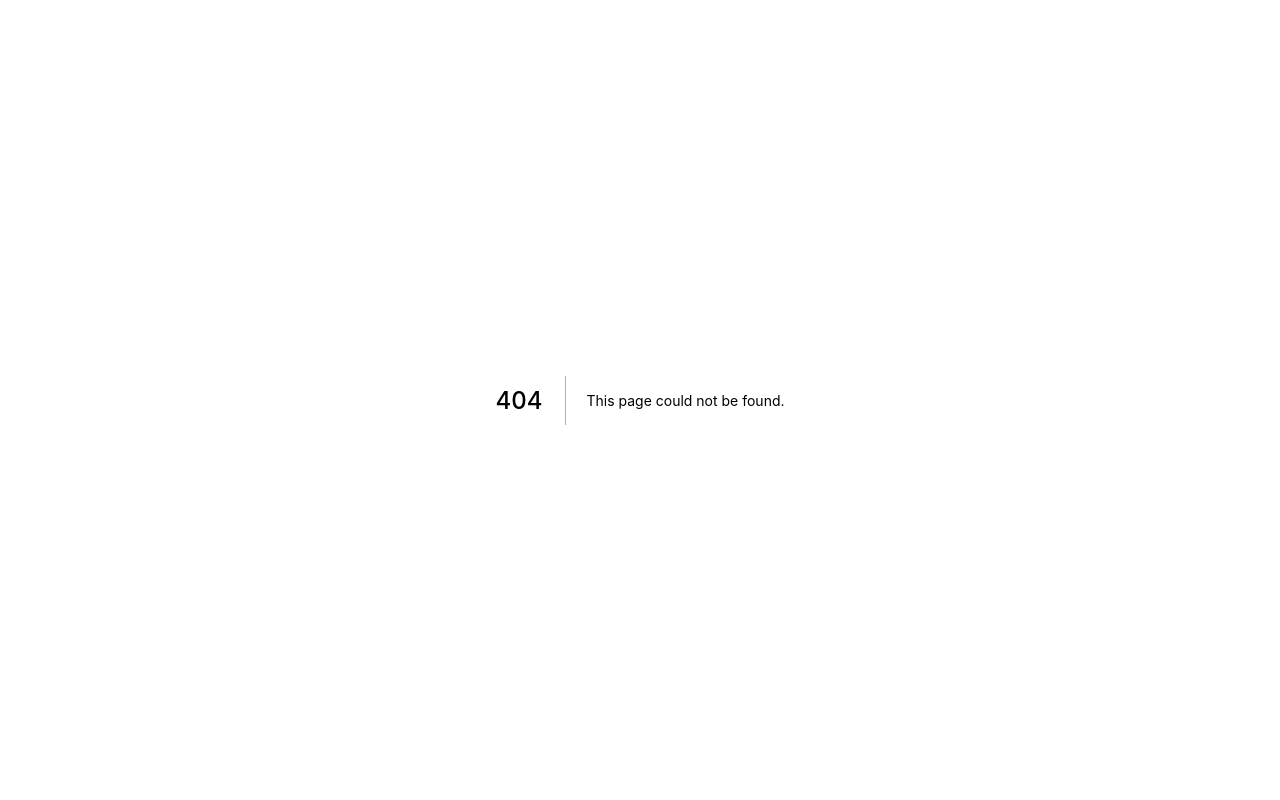
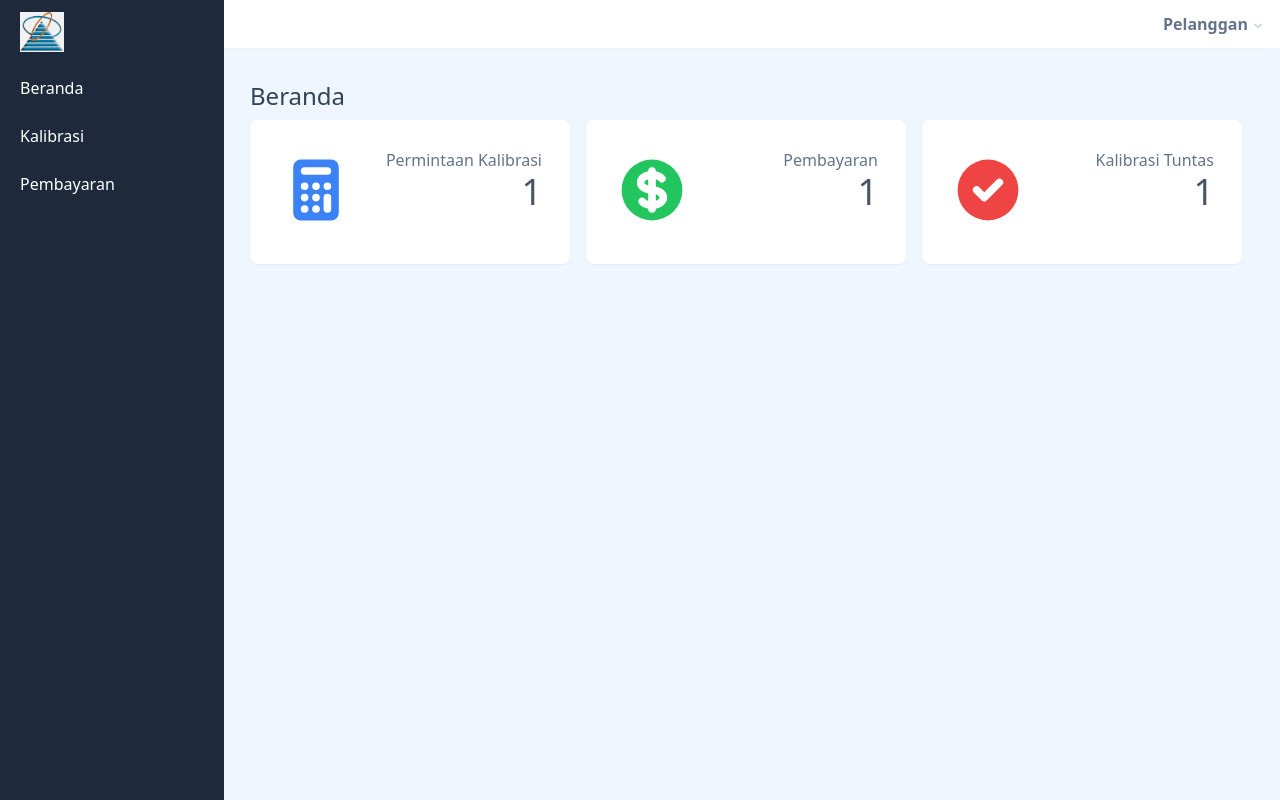
Before and after one commit to khoufstudio/frontend_tracking_app, a Next.js app: page /dashboard_customer in a window 1280 px wide. Before the commit this address had no page. Built offline with nearby package versions, Linux system fonts and the light colour scheme.

Commit message:
mockup on progress

```diff
--- a/pages/dashboard.tsx
+++ /dev/null
@@ -1,49 +0,0 @@
-import { NextPage } from 'next'
-import { ChevronDownIcon } from "@heroicons/react/solid";
-
-const Dashboard: NextPage = () => {
-  return (
-    <div className='bg-blue-50'>
-      {/* sidebar */}
-      <div className='bg-slate-800 w-56 text-white h-screen fixed z-10'>
-        <div className="pl-5 pr10 py-3">
-          <img src='/images/global_quality_logo.jpg' className='h-10' alt="Logo" />
-        </div>
-        <nav>
-          <ul>
-            <li className='pl-5 pr-10 py-3 hover:cursor-pointer hover:bg-slate-600'>Dashboard</li>
-            <li className='pl-5 pr-10 py-3 hover:cursor-pointer hover:bg-slate-600'>Profile</li>
-            <li className='pl-5 pr-10 py-3 hover:cursor-pointer hover:bg-slate-600'>Settings</li>
-            <li className='pl-5 pr-10 py-3 hover:cursor-pointer hover:bg-slate-600'>Logout</li>
-          </ul>
-        </nav>
-      </div>
-      {/* end of sidebar */}
-
-      {/* header */}
-      <nav className='bg-white border-b-slate-300 p-3 fixed w-screen shadow-md shadow-slate-100'>
-        <ul className='flex justify-end pr-8'>
-          <li className='items-center flex font-semibold justify-end text-slate-500 w-56 hover:cursor-pointer'>
-            <span className='font-semibold'>Admin</span>
-            <ChevronDownIcon className='h-5 w-5 text-slate-300 pt-1'/>
-          </li>
-        </ul>
-      </nav>
-      {/* end of header */}
-
-      {/* main page */}
-      <main className='p-5 ml-[230px] min-h-screen'>
-        <p>test</p>
-        {/* card */}
-        <div className='w-56 h-36 bg-white shadow-sm rounded p-3'>
-          <p className='text-5xl'>1</p>
-        </div>
-        {/* end card */}
-
-      </main>
-      {/* end of main page */}
-    </div>
-  )
-}
-
-export default Dashboard
--- /dev/null
+++ b/pages/dashboard_customer.tsx
@@ -0,0 +1,74 @@
+import { NextPage } from 'next'
+import { ChevronDownIcon, CalculatorIcon, CurrencyDollarIcon, CheckCircleIcon } from "@heroicons/react/solid";
+
+const DashboardCustomer: NextPage = () => {
+  return (
+    <div className='bg-blue-50'>
+      {/* sidebar */}
+      <div className='bg-slate-800 w-56 text-white h-screen fixed z-10'>
+        <div className="pl-5 pr10 py-3">
+          <img src='/images/global_quality_logo.jpg' className='h-10' alt="Logo" />
+        </div>
+        <nav>
+          <ul>
+            <li className='pl-5 pr-10 py-3 hover:cursor-pointer hover:bg-slate-600'>Beranda</li>
+            <li className='pl-5 pr-10 py-3 hover:cursor-pointer hover:bg-slate-600'>Kalibrasi</li>
+            <li className='pl-5 pr-10 py-3 hover:cursor-pointer hover:bg-slate-600'>Pembayaran</li>
+          </ul>
+        </nav>
+      </div>
+      {/* end of sidebar */}
+
+      {/* header */}
+      <nav className='bg-white border-b-slate-300 p-3 fixed w-screen shadow-md shadow-slate-100'>
+        <ul className='flex justify-end'>
+          <li className='items-center flex font-semibold justify-end text-slate-500 w-56 hover:cursor-pointer'>
+            <span>Pelanggan</span>
+            <ChevronDownIcon className='h-5 w-5 text-slate-300 pt-1'/>
+          </li>
+        </ul>
+      </nav>
+      {/* end of header */}
+
+      {/* main page */}
+      <main className='px-5 pt-20 ml-[230px] min-h-screen'>
+        <h2 className='mb-2 text-2xl text-slate-700'>Beranda</h2>
+        <div className="flex space-x-4">
+          {/* card permintaan kalibrasi */}
+          <div className='w-80 h-36 bg-white shadow-sm rounded-lg p-7 flex justify-between hover:cursor-pointer'>
+            <CalculatorIcon className='h-20 text-blue-500 pt-1'/>
+            <div className='text-right'>
+              <p className='font-light text-slate-500'>Permintaan Kalibrasi</p>
+              <p className='text-4xl text-slate-600'>1</p>
+            </div>
+          </div>
+          {/* end card permintaan kalibrasi */}
+
+          {/* card permintaan pembayaran */}
+          <div className='w-80 h-36 bg-white shadow-sm rounded-lg p-7 flex justify-between'>
+            <CurrencyDollarIcon className='h-20 text-green-500 pt-1'/>
+            <div className='text-right'>
+              <p className='font-light text-slate-500'>Pembayaran</p>
+              <p className='text-4xl text-slate-600'>1</p>
+            </div>
+          </div>
+          {/* end card permintaan pembayaran */}
+
+
+          {/* card kalibrasi selesai */}
+          <div className='w-80 h-36 bg-white shadow-sm rounded-lg p-7 flex justify-between'>
+            <CheckCircleIcon className='h-20 text-red-500 pt-1'/>
+            <div className='text-right'>
+              <p className='font-light text-slate-500'>Kalibrasi Tuntas</p>
+              <p className='text-4xl text-slate-600'>1</p>
+            </div>
+          </div>
+          {/* end card kalibrasi selesai */}
+          </div>
+      </main>
+      {/* end of main page */}
+    </div>
+  )
+}
+
+export default DashboardCustomer
--- a/pages/forgot_password.tsx
+++ b/pages/forgot_password.tsx
@@ -12,7 +12,7 @@ const ForgotPassword: NextPage = () => {
           <div className="mb-3">
             <input className='border p-3 w-full' type="email" name='email' placeholder='Email' />
           </div>
-          <a href='#' className='bg-sky-600 hover:bg-sky-700 p-3 font-bold text-white text-center rounded mt-3'>
+          <a href='/login' className='bg-sky-600 hover:bg-sky-700 p-3 font-bold text-white text-center rounded mt-3'>
             Kirim Permintaan
           </a>
         </div>
--- /dev/null
+++ b/pages/learning.tsx
@@ -0,0 +1,75 @@
+import { NextPage } from 'next'
+import { ChevronDownIcon, CalculatorIcon, CurrencyDollarIcon, CheckCircleIcon } from "@heroicons/react/solid";
+
+const Learning: NextPage = () => {
+  return (
+    <div className='bg-blue-50'>
+      {/* sidebar */}
+      <div className='bg-slate-800 w-56 text-white h-screen fixed z-10'>
+        <div className="pl-5 pr10 py-3">
+          <img src='/images/global_quality_logo.jpg' className='h-10' alt="Logo" />
+        </div>
+        <nav>
+          <ul>
+            <li className='pl-5 pr-10 py-3 hover:cursor-pointer hover:bg-slate-600'>Learning</li>
+            <li className='pl-5 pr-10 py-3 hover:cursor-pointer hover:bg-slate-600'>Profile</li>
+            <li className='pl-5 pr-10 py-3 hover:cursor-pointer hover:bg-slate-600'>Settings</li>
+            <li className='pl-5 pr-10 py-3 hover:cursor-pointer hover:bg-slate-600'>Logout</li>
+          </ul>
+        </nav>
+      </div>
+      {/* end of sidebar */}
+
+      {/* header */}
+      <nav className='bg-white border-b-slate-300 p-3 fixed w-screen shadow-md shadow-slate-100'>
+        <ul className='flex justify-end pr-8'>
+          <li className='items-center flex font-semibold justify-end text-slate-500 w-56 hover:cursor-pointer'>
+            <span className='font-semibold'>Admin</span>
+            <ChevronDownIcon className='h-5 w-5 text-slate-300 pt-1'/>
+          </li>
+        </ul>
+      </nav>
+      {/* end of header */}
+
+      {/* main page */}
+      <main className='px-5 pt-20 ml-[230px] min-h-screen'>
+        <h2 className='mb-2 text-2xl text-slate-700'>Beranda</h2>
+        <div className="flex space-x-4">
+          {/* card permintaan kalibrasi */}
+          <div className='w-80 h-36 bg-white shadow-sm rounded-lg p-7 flex justify-between hover:cursor-pointer'>
+            <CalculatorIcon className='h-20 text-blue-500 pt-1'/>
+            <div className='text-right'>
+              <p className='font-light text-slate-500'>Permintaan Kalibrasi</p>
+              <p className='text-4xl text-slate-600'>1</p>
+            </div>
+          </div>
+          {/* end card permintaan kalibrasi */}
+
+          {/* card permintaan pembayaran */}
+          <div className='w-80 h-36 bg-white shadow-sm rounded-lg p-7 flex justify-between'>
+            <CurrencyDollarIcon className='h-20 text-green-500 pt-1'/>
+            <div className='text-right'>
+              <p className='font-light text-slate-500'>Pembayaran</p>
+              <p className='text-4xl text-slate-600'>1</p>
+            </div>
+          </div>
+          {/* end card permintaan pembayaran */}
+
+
+          {/* card kalibrasi selesai */}
+          <div className='w-80 h-36 bg-white shadow-sm rounded-lg p-7 flex justify-between'>
+            <CheckCircleIcon className='h-20 text-red-500 pt-1'/>
+            <div className='text-right'>
+              <p className='font-light text-slate-500'>Kalibrasi Tuntas</p>
+              <p className='text-4xl text-slate-600'>1</p>
+            </div>
+          </div>
+          {/* end card kalibrasi selesai */}
+          </div>
+      </main>
+      {/* end of main page */}
+    </div>
+  )
+}
+
+export default Learning
--- a/pages/login.tsx
+++ b/pages/login.tsx
@@ -7,14 +7,14 @@ const Login: NextPage = () => {
       {/* form login */}
       <div className='p-8'>
         <div className='bg-white flex flex-col w-96 mx-auto p-7 mt-10 drop-shadow-md rounded'>
-          <p className='text-center mb-4 font-bold text-2xl text-slate-600 tracking-wider'>Login</p>
+          <p className='text-center mb-4 font-bold text-2xl text-slate-600 tracking-wider'>Masuk Akun</p>
           <div className="mb-3">
             <input className='border p-3 w-full' type="text" name='username' placeholder='Username' />
           </div>
           <div className="mb-3">
             <input className='border p-3 w-full' type="text" name='password' placeholder='Password' />
           </div>
-          <a href='/dashboard' className='bg-sky-600 hover:bg-sky-700 p-3 font-bold text-white text-center rounded'>
+          <a href='/pilih_dashboard' className='bg-sky-600 hover:bg-sky-700 p-3 font-bold text-white text-center rounded'>
             Login
           </a>
 
--- /dev/null
+++ b/pages/pilih_dashboard.tsx
@@ -0,0 +1,14 @@
+import type { NextPage } from 'next'
+
+const PilihDashboard: NextPage = () => {
+  return (
+    <div className='bg-cyan-50 h-screen'>
+      <div className='flex justify-center space-x-4 pt-36'>
+        <a className='bg-blue-600 text-white p-3 rounded font-bold' href="/dashboard_customer">Dashboard Kostumer</a>
+        <a className='bg-blue-600 text-white p-3 rounded font-bold' href="/dashboard_user">Dashboard Karyawan/Admin</a>
+      </div>
+    </div>
+  )
+}
+
+export default PilihDashboard
```
